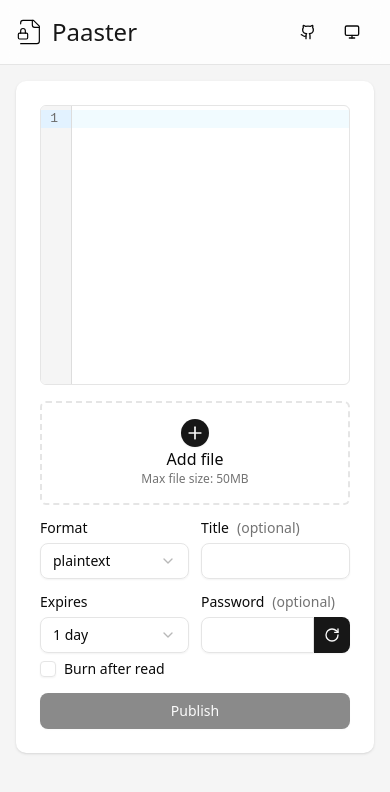
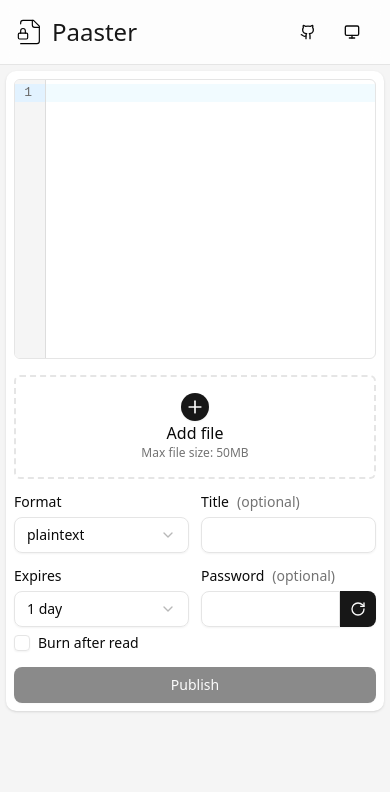
Before and after one commit to copilot-is/paaster, a Next.js app: page / in a window 390 px wide. Shown: the top 792 px of the page. Built offline with nearby package versions, Linux system fonts and the light colour scheme.

Commit message:
Change mobile style

```diff
--- a/app/[id]/page.tsx
+++ b/app/[id]/page.tsx
@@ -138,7 +138,7 @@
         </div>
       )}
       {!error && !loading && !isOpenAlertDialog && data && (
-        <div className="bg-background p-6 flex flex-col rounded-lg shadow-sm">
+        <div className="bg-background p-2 sm:p-6 flex flex-col rounded-lg shadow-sm">
           <Alert className="text-center mb-4 rounded-sm bg-muted border-0">
             <AlertTitle>
               {data.burnAfterRead &&
--- a/app/layout.tsx
+++ b/app/layout.tsx
@@ -45,7 +45,7 @@
       >
         <ThemeProvider attribute="class" defaultTheme="system" enableSystem>
           <Header />
-          <div className="flex-1 p-4">{children}</div>
+          <div className="flex-1 p-1.5 sm:p-4">{children}</div>
           <Toaster position="top-center" richColors />
           <Analytics />
         </ThemeProvider>
--- a/app/not-found.tsx
+++ b/app/not-found.tsx
@@ -2,7 +2,7 @@
 
 export default function NotFound() {
   return (
-    <div className="h-full bg-background p-6 flex flex-col rounded-lg shadow-sm items-center justify-center">
+    <div className="h-full bg-background p-2 sm:p-6 flex flex-col rounded-lg shadow-sm items-center justify-center">
       <h1 className="text-6xl font-bold text-gray-900 dark:text-white">404</h1>
       <h3 className="mt-4 text-3xl text-gray-800 dark:text-gray-200">
         Not Found
--- a/app/page.tsx
+++ b/app/page.tsx
@@ -144,7 +144,7 @@
   };
 
   return (
-    <div className="bg-background p-6 flex flex-col rounded-lg shadow-sm">
+    <div className="bg-background p-2 sm:p-6 flex flex-col rounded-lg shadow-sm">
       <div className="mb-4">
         <Editor
           className="h-70"
--- a/components/decryption-failed.tsx
+++ b/components/decryption-failed.tsx
@@ -8,7 +8,7 @@
   children?: React.ReactNode;
 }) {
   return (
-    <div className="h-full bg-background p-6 flex flex-col rounded-lg shadow-sm">
+    <div className="h-full bg-background p-2 sm:p-6 flex flex-col rounded-lg shadow-sm">
       <div className="h-full flex flex-col items-center justify-center">
         <h3 className="text-3xl text-gray-800 dark:text-gray-200">Error</h3>
         <p className="mt-1 text-lg text-gray-600 dark:text-gray-400">
```
